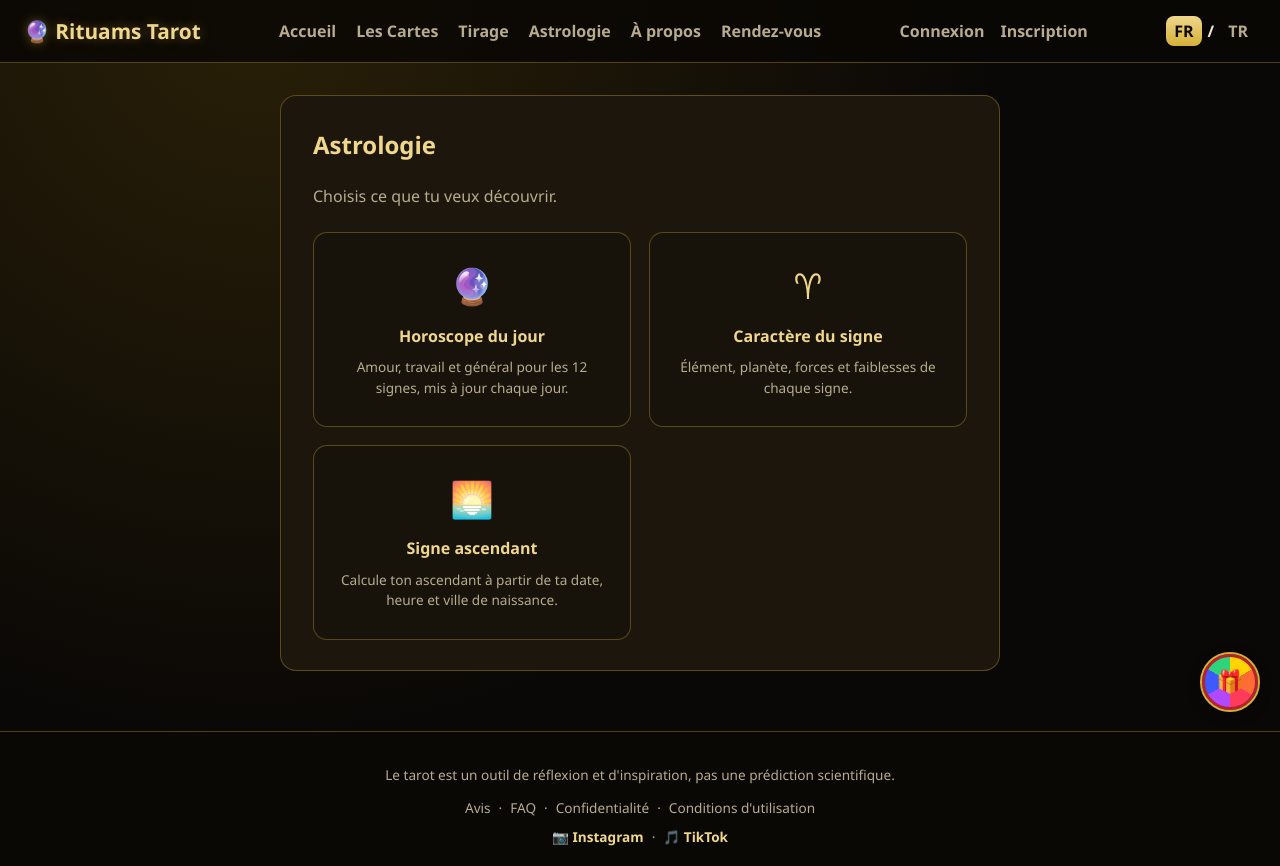
After one commit to Yohannaaaaa/Tarot, a Flask app: page /burclar in a window 1280 px wide. The commit adds this page. Run offline with Flask 3, Linux system fonts and the light colour scheme.

Commit message:
Ajouter le hub Burclar : caractere du signe et calcul de l'ascendant
- /burclar : page d'accueil "Burclar" avec trois entrees (horoscope,
  caractere du signe, ascendant), le lien de navigation pointe ici.
- /burc-karakteri : element, planete maitresse, forces/faiblesses et
  compatibilites pour les 12 signes (contenu statique ecrit a la main).
- /yukselen-burc : calcul du signe ascendant a partir de la date, l'heure
  et la ville de naissance (liste de villes TR/FR), via une formule
  astronomique standard (temps sideral de Greenwich + zoneinfo pour la
  conversion UTC) -- aucun service externe, gratuit.

Co-Authored-By: Claude Sonnet 5 <noreply@anthropic.com>
Claude-Session: https://claude.ai/code/session_01TxGACNGyWAJhhFB8qbASWz

```diff
--- a/app.py
+++ b/app.py
@@ -22,6 +22,7 @@ from werkzeug.middleware.proxy_fix import ProxyFix
 from werkzeug.utils import secure_filename
 
 import accounts_store
+import ascendant
 import db
 import horoscope
 import jeton_store
@@ -369,12 +370,38 @@ UI = {
         "change_password_submit": "Mettre à jour le mot de passe",
         "not_found_message": "Cette page n'existe pas ou a été déplacée.",
         "back_to_home": "← Retour à l'accueil",
-        "nav_horoscope": "Horoscope",
+        "nav_horoscope": "Astrologie",
+        "zodiac_hub_title": "Astrologie",
+        "zodiac_hub_subtitle": "Choisis ce que tu veux découvrir.",
+        "zodiac_hub_horoscope": "Horoscope du jour",
+        "zodiac_hub_horoscope_desc": "Amour, travail et général pour les 12 signes, mis à jour chaque jour.",
+        "zodiac_hub_character": "Caractère du signe",
+        "zodiac_hub_character_desc": "Élément, planète, forces et faiblesses de chaque signe.",
+        "zodiac_hub_ascendant": "Signe ascendant",
+        "zodiac_hub_ascendant_desc": "Calcule ton ascendant à partir de ta date, heure et ville de naissance.",
         "horoscope_title": "Horoscope du jour",
         "horoscope_subtitle": "Mis à jour chaque jour pour les 12 signes.",
         "horoscope_love": "💕 Amour",
         "horoscope_work": "💼 Travail & Argent",
         "horoscope_general": "✨ Général",
+        "zodiac_character_title": "Caractère des signes",
+        "zodiac_character_subtitle": "Élément, planète et traits de personnalité des 12 signes.",
+        "zodiac_element_label": "Élément",
+        "zodiac_quality_label": "Qualité",
+        "zodiac_planet_label": "Planète maîtresse",
+        "zodiac_strengths_label": "Forces",
+        "zodiac_weaknesses_label": "Faiblesses",
+        "zodiac_compatible_label": "Bonne entente avec",
+        "ascendant_title": "Calcule ton ascendant",
+        "ascendant_subtitle": "Entre ta date, ton heure et ta ville de naissance.",
+        "ascendant_field_date": "Date de naissance",
+        "ascendant_field_time": "Heure de naissance",
+        "ascendant_field_city": "Ville de naissance",
+        "ascendant_city_placeholder": "Choisis une ville",
+        "ascendant_submit": "Calculer mon ascendant",
+        "ascendant_result_label": "Ton ascendant est :",
+        "ascendant_error": "Merci de vérifier la date, l'heure et la ville renseignées.",
+        "ascendant_disclaimer": "Calcul astronomique approximatif, à visée de réflexion et de divertissement.",
         "nav_appointment": "Rendez-vous",
         "appointment_title": "Prendre rendez-vous",
         "appointment_subtitle": "Réserve un créneau pour une consultation, on te recontacte pour confirmer.",
@@ -564,12 +591,38 @@ UI = {
         "change_password_submit": "Şifreyi Güncelle",
         "not_found_message": "Bu sayfa mevcut değil ya da taşınmış.",
         "back_to_home": "← Ana sayfaya dön",
-        "nav_horoscope": "Burç Yorumu",
+        "nav_horoscope": "Burçlar",
+        "zodiac_hub_title": "Burçlar",
+        "zodiac_hub_subtitle": "Ne öğrenmek istersin?",
+        "zodiac_hub_horoscope": "Günlük Burç Yorumu",
+        "zodiac_hub_horoscope_desc": "12 burç için aşk, iş-para ve genel yorumlar, her gün otomatik güncellenir.",
+        "zodiac_hub_character": "Burç Karakteri",
+        "zodiac_hub_character_desc": "Her burcun elementi, gezegeni, güçlü ve zayıf yönleri.",
+        "zodiac_hub_ascendant": "Yükselen Burç",
+        "zodiac_hub_ascendant_desc": "Doğum tarihin, saatin ve yerinden yükselen burcunu hesapla.",
         "horoscope_title": "Günlük Burç Yorumu",
         "horoscope_subtitle": "12 burç için her gün otomatik güncellenir.",
         "horoscope_love": "💕 Aşk",
         "horoscope_work": "💼 İş & Para",
         "horoscope_general": "✨ Genel",
+        "zodiac_character_title": "Burç Karakterleri",
+        "zodiac_character_subtitle": "12 burcun elementi, gezegeni ve kişilik özellikleri.",
+        "zodiac_element_label": "Element",
+        "zodiac_quality_label": "Nitelik",
+        "zodiac_planet_label": "Yönetici Gezegen",
+        "zodiac_strengths_label": "Güçlü Yönler",
+        "zodiac_weaknesses_label": "Zayıf Yönler",
+        "zodiac_compatible_label": "Uyumlu Olduğu Burçlar",
+        "ascendant_title": "Yükselen Burcunu Hesapla",
+        "ascendant_subtitle": "Doğum tarihini, saatini ve yerini gir.",
+        "ascendant_field_date": "Doğum Tarihi",
+        "ascendant_field_time": "Doğum Saati",
+        "ascendant_field_city": "Doğum Yeri",
+        "ascendant_city_placeholder": "Bir şehir seç",
+        "ascendant_submit": "Yükselen Burcumu Hesapla",
+        "ascendant_result_label": "Yükselen burcun:",
+        "ascendant_error": "Girdiğin tarih, saat ve şehri kontrol eder misin.",
+        "ascendant_disclaimer": "Yaklaşık bir astronomik hesaplamadır, yansıma ve eğlence amaçlıdır.",
         "nav_appointment": "Randevu Al",
         "appointment_title": "Randevu Al",
         "appointment_subtitle": "Bir bakım için randevu talebinde bulun, seninle iletişime geçip onaylayalım.",
@@ -856,7 +909,7 @@ def robots_txt():
     return Response("\n".join(lines), mimetype="text/plain")
 
 
-SITEMAP_ENDPOINTS = ["index", "about_page", "faq_page", "reviews_page", "privacy_page", "terms_page", "cards_page", "reading_page", "horoscope_page"]
+SITEMAP_ENDPOINTS = ["index", "about_page", "faq_page", "reviews_page", "privacy_page", "terms_page", "cards_page", "reading_page", "zodiac_hub", "horoscope_page", "zodiac_character_page", "ascendant_page"]
 
 
 @app.route("/sitemap.xml")
@@ -1461,11 +1514,51 @@ def reviews_page():
     return render_template("reviews.html", reviews=reviews, avg_rating=avg_rating)
 
 
+@app.route("/burclar")
+def zodiac_hub():
+    return render_template("zodiac_hub.html")
+
+
 @app.route("/burc-yorumu")
 def horoscope_page():
     lang = get_lang()
     signs = horoscope.daily_horoscopes(lang)
     return render_template("horoscope.html", signs=signs, today=datetime.now().strftime("%d/%m/%Y"))
+
+
+@app.route("/burc-karakteri")
+def zodiac_character_page():
+    lang = get_lang()
+    profiles = horoscope.zodiac_profiles(lang)
+    return render_template("zodiac_character.html", profiles=profiles)
+
+
+@app.route("/yukselen-burc", methods=["GET", "POST"])
+@limiter.limit("20 per hour", methods=["POST"])
+def ascendant_page():
+    lang = get_lang()
+    result = None
+    error = False
+    form_values = {"birth_date": "", "birth_time": "", "city": ""}
+    if request.method == "POST":
+        form_values["birth_date"] = request.form.get("birth_date", "")
+        form_values["birth_time"] = request.form.get("birth_time", "")
+        form_values["city"] = request.form.get("city", "")
+        city = ascendant.find_city(form_values["city"])
+        try:
+            if not city:
+                raise ValueError("invalid city")
+            birth_date = datetime.strptime(form_values["birth_date"], "%Y-%m-%d").date()
+            birth_time = datetime.strptime(form_values["birth_time"], "%H:%M").time()
+            index, _ = ascendant.ascendant_sign_index(birth_date, birth_time, city)
+            sign = horoscope.ZODIAC_SIGNS[index]
+            result = {"symbol": sign["symbol"], "name": sign["name"][lang]}
+        except (ValueError, KeyError):
+            error = True
+    cities = [{"id": c["id"], "name": c["name"][lang]} for c in ascendant.CITIES]
+    return render_template(
+        "ascendant.html", cities=cities, result=result, error=error, form_values=form_values
+    )
 
 
 @app.route("/admin/yorumlar", methods=["GET", "POST"])
--- a/static/css/style.css
+++ b/static/css/style.css
@@ -391,6 +391,43 @@ main { flex: 1; max-width: 1200px; margin: 0 auto; padding: 32px 20px 60px; widt
 .horoscope-dates { color: var(--text-dim); font-size: .8em; }
 .horoscope-line { margin: 0 0 8px; font-size: .92em; line-height: 1.5; }
 .horoscope-line b { color: var(--gold-soft); }
+.zodiac-char-meta { color: var(--text-dim); font-size: .85em; margin: 0 0 10px; }
+.zodiac-char-meta b { color: var(--gold-soft); }
+
+/* Zodiac hub */
+.zodiac-hub-grid {
+    display: grid;
+    grid-template-columns: repeat(auto-fit, minmax(220px, 1fr));
+    gap: 18px;
+    margin-top: 24px;
+}
+.zodiac-hub-card {
+    display: block;
+    background: var(--bg-soft);
+    border: 1px solid var(--border);
+    border-radius: 14px;
+    padding: 24px 20px;
+    text-align: center;
+    text-decoration: none;
+    color: var(--text);
+    transition: border-color .15s, transform .15s;
+}
+.zodiac-hub-card:hover { border-color: var(--gold); transform: translateY(-2px); }
+.zodiac-hub-icon { font-size: 2.2em; display: block; margin-bottom: 10px; }
+.zodiac-hub-name { color: var(--gold-soft); font-weight: 700; margin-bottom: 8px; }
+.zodiac-hub-desc { color: var(--text-dim); font-size: .85em; line-height: 1.5; margin: 0; }
+
+/* Ascendant */
+.ascendant-result {
+    text-align: center;
+    background: var(--bg-soft);
+    border: 1px solid var(--gold);
+    border-radius: 12px;
+    padding: 14px;
+    margin-bottom: 18px;
+    color: var(--text-dim);
+}
+.ascendant-result-sign { color: var(--gold-soft); font-weight: 800; font-size: 1.2em; }
 .admin-blocked-title { color: var(--text-dim); font-size: .85em; margin: 16px 0 6px; }
 .admin-blocked-list { display: flex; gap: 8px; flex-wrap: wrap; }
 .admin-blocked-chip {
--- a/templates/base.html
+++ b/templates/base.html
@@ -31,7 +31,7 @@
             <a href="{{ url_for('index') }}">{{ t.nav_home }}</a>
             <a href="{{ url_for('cards_page') }}">{{ t.nav_cards }}</a>
             <a href="{{ url_for('reading_page') }}">{{ t.nav_reading }}</a>
-            <a href="{{ url_for('horoscope_page') }}">{{ t.nav_horoscope }}</a>
+            <a href="{{ url_for('zodiac_hub') }}">{{ t.nav_horoscope }}</a>
             <a href="{{ url_for('about_page') }}">{{ t.nav_about }}</a>
             <a href="{{ url_for('appointment_page') }}">{{ t.nav_appointment }}</a>
         </nav>
--- /dev/null
+++ b/templates/zodiac_hub.html
@@ -0,0 +1,26 @@
+{% extends "base.html" %}
+{% block title %}{{ t.zodiac_hub_title }} · {{ t.site_title }}{% endblock %}
+{% block content %}
+<section class="legal-page zodiac-hub-page">
+    <h1>{{ t.zodiac_hub_title }}</h1>
+    <p class="auth-subtitle">{{ t.zodiac_hub_subtitle }}</p>
+
+    <div class="zodiac-hub-grid">
+        <a class="zodiac-hub-card" href="{{ url_for('horoscope_page') }}">
+            <span class="zodiac-hub-icon">🔮</span>
+            <div class="zodiac-hub-name">{{ t.zodiac_hub_horoscope }}</div>
+            <p class="zodiac-hub-desc">{{ t.zodiac_hub_horoscope_desc }}</p>
+        </a>
+        <a class="zodiac-hub-card" href="{{ url_for('zodiac_character_page') }}">
+            <span class="zodiac-hub-icon">♈</span>
+            <div class="zodiac-hub-name">{{ t.zodiac_hub_character }}</div>
+            <p class="zodiac-hub-desc">{{ t.zodiac_hub_character_desc }}</p>
+        </a>
+        <a class="zodiac-hub-card" href="{{ url_for('ascendant_page') }}">
+            <span class="zodiac-hub-icon">🌅</span>
+            <div class="zodiac-hub-name">{{ t.zodiac_hub_ascendant }}</div>
+            <p class="zodiac-hub-desc">{{ t.zodiac_hub_ascendant_desc }}</p>
+        </a>
+    </div>
+</section>
+{% endblock %}
```
Also changed, not shown: ascendant.py (added, +69 -0 lines), horoscope.py (+162 -0 lines), templates/ascendant.html (added, +39 -0 lines), templates/zodiac_character.html (added, +27 -0 lines).
